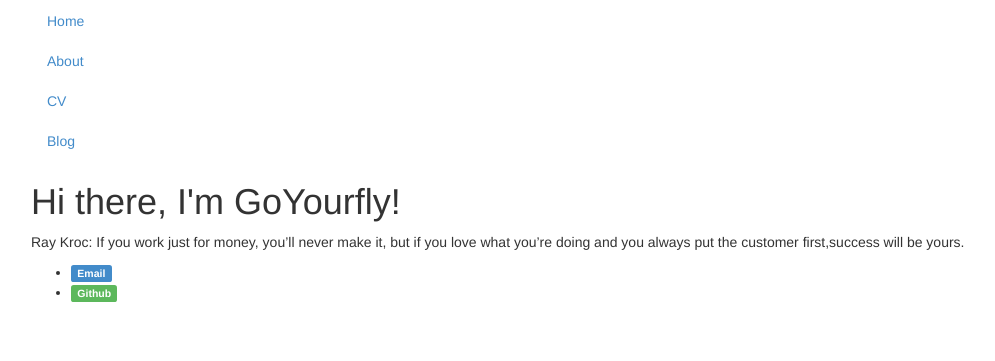
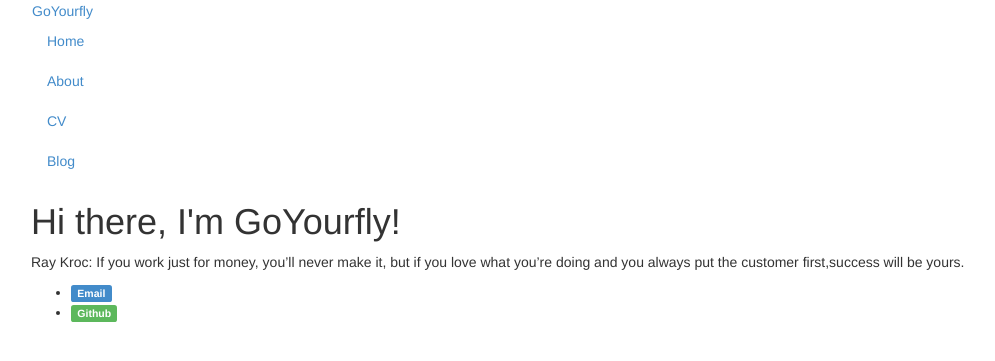
Before and after one commit to goyourfly/goyourfly.github.io, a Jekyll site: the page built from index.html, in a window 1280 px wide. Shown: the top 361 px of the page, without its empty margins (39-1034 px from the left). Built offline with Jekyll 4.4.1, drawn with Linux system fonts in a browser that asks for light colours.

Commit message:
Update default.html

```diff
--- a/_layouts/default.html
+++ b/_layouts/default.html
@@ -13,17 +13,17 @@
 		</head>
 		<body>
 			<div class="container">
-
-	    		<div class="navbar">
-				<div class="navbar-inner">
+	    <div class="navbar">
+			<div class="navbar-inner">
+				<a class="brand" href="#">GoYourfly</a>
 					<ul class="nav">
-						<li><a href="/">Home</a></li>
+						<li class="active"><a href="/">Home</a></li>
 		        <li><a href="/about">About</a></li>
 	     			<li><a href="/cv">CV</a></li>
 	   				<li><a href="/blog">Blog</a></li>
 					</ul>
 				</div>
-	    		</div>
+	    </div>
 
 			<div class="divider"/>
 
```
